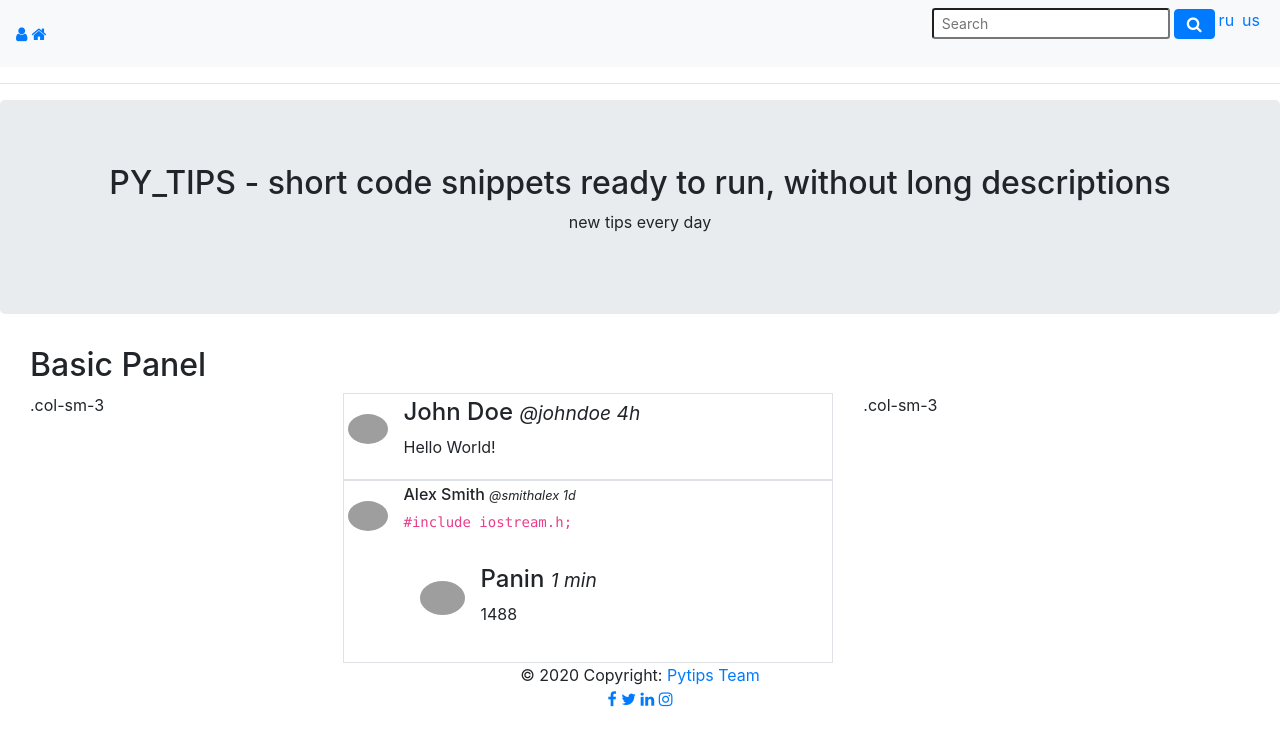
After one commit to lexluter1988/pytips, a Flask app: page /feature in a window 1280 px wide. The commit adds this page. Shown: the top 746 px of the page. Run offline with Flask 2, Linux system fonts and the light colour scheme; data that the repository does not hold is empty; some libraries are stand-ins or nearby versions; grey boxes are pictures that could not be loaded.

Commit message:
few ideas for new layout

```diff
--- a/app/templates/main/base.html
+++ b/app/templates/main/base.html
@@ -62,7 +62,7 @@
                 <h2>PY_TIPS - short code snippets ready to run, without long descriptions</h2>
                 <p>new tips every day</p>
             </div>
-            <div class="container">
+            <div class="container-fluid">
                 {% with messages = get_flashed_messages() %}
                 {% if messages %}
                     {% for message in messages %}
--- /dev/null
+++ b/app/templates/tips/feature.html
@@ -0,0 +1,34 @@
+{% extends "main/base.html" %}
+
+{% block app_content %}
+<div class="container-fluid">
+  <h2>Basic Panel</h2>
+  <div class="row">
+  <div class="col-sm-3">.col-sm-3</div>
+  <div class="col-sm-5">
+    <div class="media border p-1">
+    <img src="img_avatar3.png" alt="John Doe" class="mr-3 mt-3 rounded-circle" style="width:40px;">
+    <div class="media-body">
+      <h4>John Doe <small><i>@johndoe 4h</i></small></h4>
+      <p>Hello World!</p>
+    </div>
+  </div>
+      <div class="media border p-1">
+    <img src="img_avatar2.png" alt="Alex Smith" class="mr-3 mt-3 rounded-circle" style="width:40px;">
+    <div class="media-body">
+      <h6>Alex Smith <small><i>@smithalex 1d</i></small></h6>
+      <p><code>#include iostream.h;</code></p>
+      <div class="media p-3">
+      <img src="img_avatar2.png" alt="Jane Doe" class="mr-3 mt-3 rounded-circle" style="width:45px;">
+      <div class="media-body">
+        <h4>Panin <small><i>1 min</i></small></h4>
+        <p>1488</p>
+      </div>
+    </div>
+    </div>
+  </div>
+  </div>
+  <div class="col-sm-3">.col-sm-3</div>
+  </div>
+</div>
+{% endblock %}
--- a/app/tips/routes.py
+++ b/app/tips/routes.py
@@ -23,6 +23,11 @@ def _append_hashtags(tip, form):
             tag = HashTag(tag=hashtag)
             db.session.add(tag)
         tip.hashtags.append(tag)
+
+
+@bp.route('/feature', methods=['GET'])
+def feature():
+    return render_template('tips/feature.html', title='New Feature')
 
 
 @bp.route('/tips', methods=['GET'])
```
